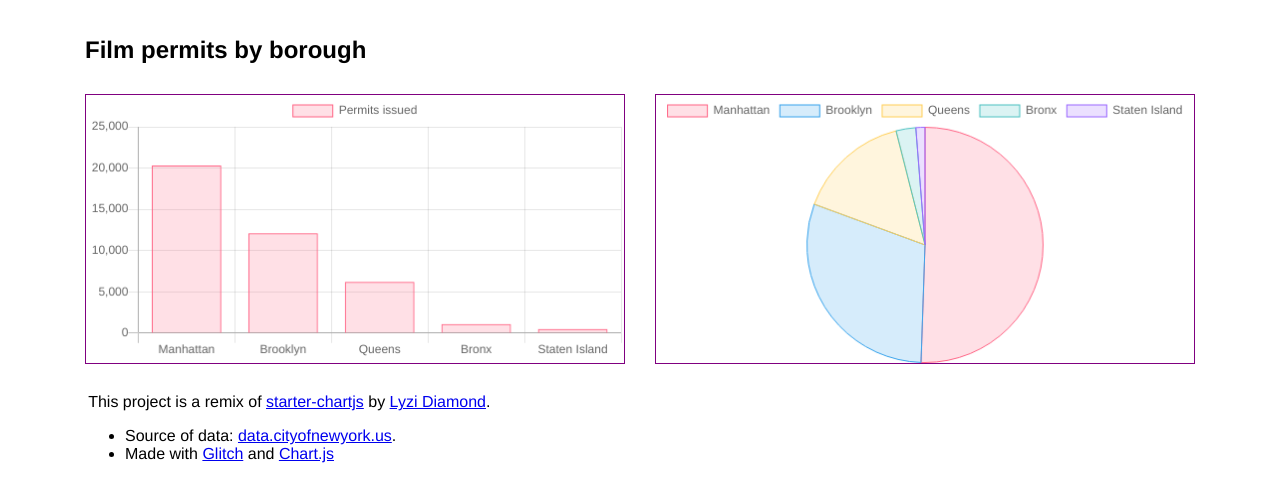
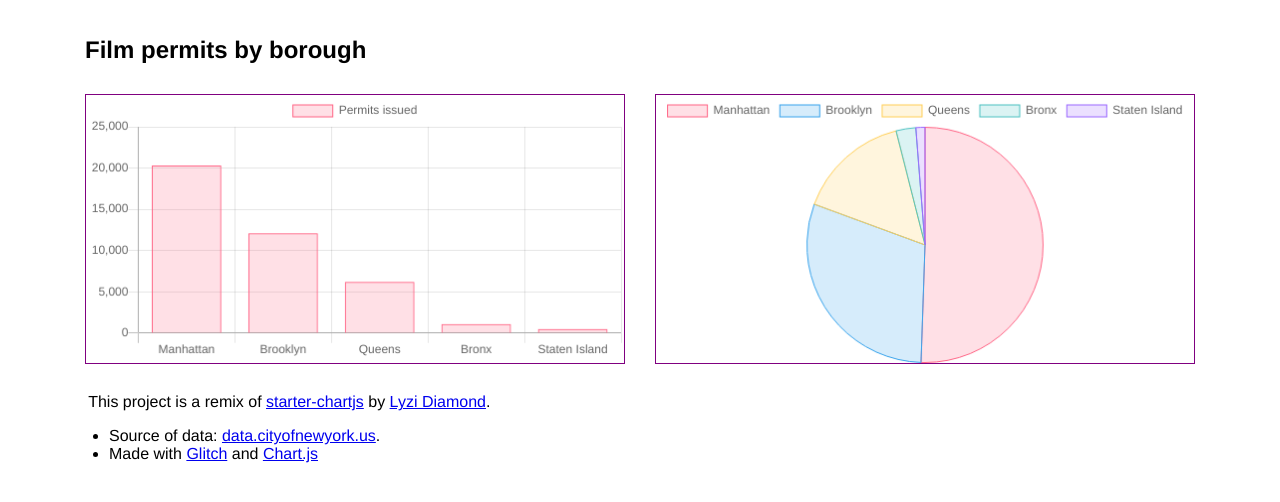
Before and after one commit to fourtonfish/nyc-film-permits, a plain HTML site: page index.html in a window 1280 px wide. Shown: the part 78-580 px from the top of the page. Drawn offline with nearby package versions, Linux system fonts and the light colour scheme.

Commit message:
Removed extra space from the list of attributions.

```diff
--- a/index.html
+++ b/index.html
@@ -48,7 +48,7 @@
           <p>
             This project is a remix of <a href="https://glitch.com/edit/#!/starter-chartjs">starter-chartjs</a> by <a href="https://glitch.com/@lyzidiamond">Lyzi Diamond</a>.
           </p>
-          <ul>
+          <ul class="pl-4">
             <li>Source of data: <a href="https://data.cityofnewyork.us/City-Government/Film-Permits/tg4x-b46p/">data.cityofnewyork.us</a>.</li>
             <li>Made with <a href="https://glitch.com/">Glitch</a> and <a href="https://chartjs.org">Chart.js</a></li>
           </ul>
```
